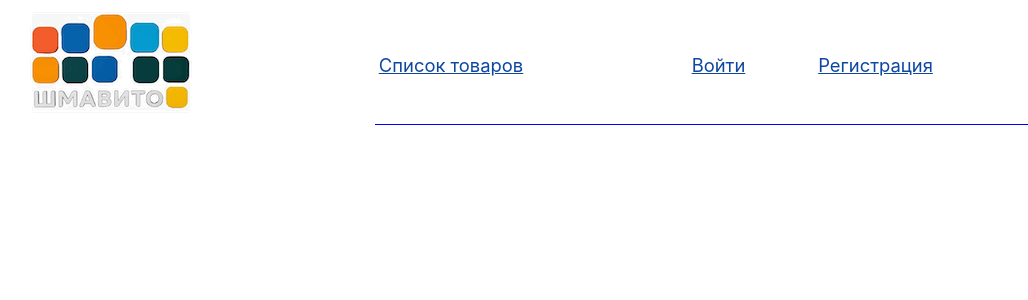
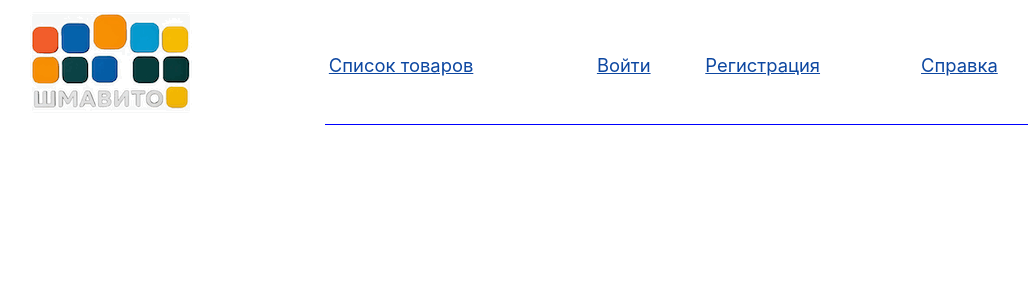
Before and after one commit to DimonRonD/Python_Site_FinalProject_Petlin, a Django app: page / in a window 1280 px wide. Shown: the top 300 px of the page, without its empty margins (94-1122 px from the left). Run offline with Django 5.2, Linux system fonts and the light colour scheme; data that the repository does not hold is empty.

Commit message:
BUGFIX: add FAQ to all headers

```diff
--- a/templates/header_anon.html
+++ b/templates/header_anon.html
@@ -5,5 +5,6 @@
             <td style="border: none; border-bottom: 1px solid blue; padding: 3pt;"><a href="/list_all">Список товаров</a></td>
             <td style="border: none; border-bottom: 1px solid blue; padding: 3pt;"><a href="/auth">Войти</a></td>
             <td style="border: none; border-bottom: 1px solid blue; padding: 3pt;"><a href="/register">Регистрация</a></td>
+            <td style="border: none; border-bottom: 1px solid blue; padding: 3pt;"><a href="/faq/">Справка</a></td>
         </tr>
 </table>
--- a/templates/header_moder.html
+++ b/templates/header_moder.html
@@ -4,6 +4,7 @@
             <td style="border: none; padding: 3pt;"><img src="{% static 'images/shmavito_white.gif' %}"></td>
             <td style="border: none; border-bottom: 1px solid blue; padding: 3pt;"><a href="/moder_good/">Товары</a></td>
             <td style="border: none; border-bottom: 1px solid blue; padding: 3pt;"><a href="/moder_ad/">Предложения</a></td>
+            <td style="border: none; border-bottom: 1px solid blue; padding: 3pt;"><a href="/faq/">Справка</a></td>
             <td style="border: none; border-bottom: 1px solid blue; padding: 3pt;"><a href="/logout/">Выход</a></td>
         </tr>
 </table>
```
